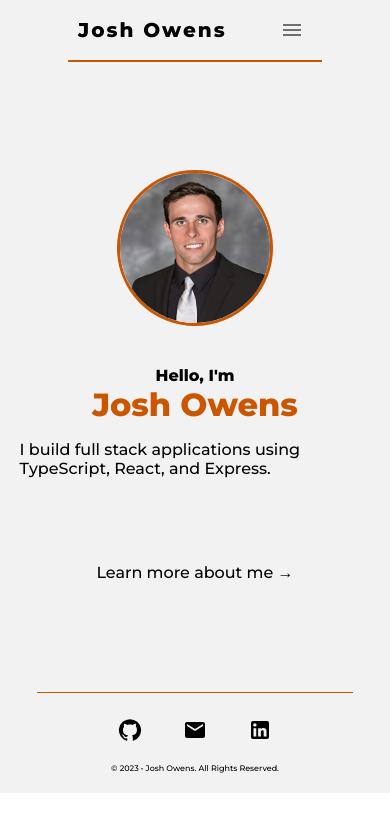
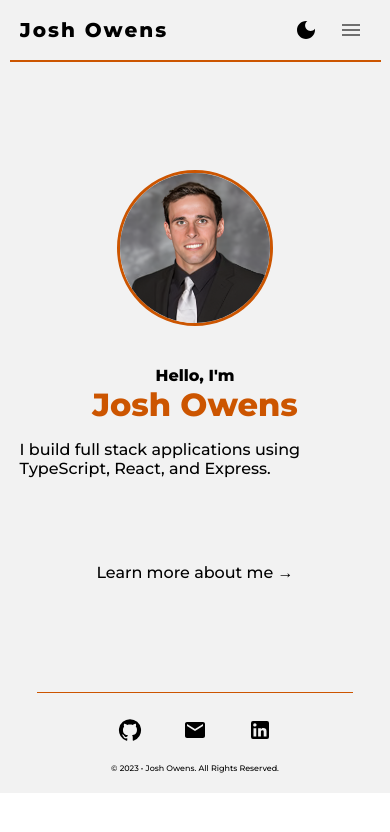
Before and after one commit to Joshowens16/portfolio, a React (Vite) app: page / in a window 390 px wide. Shown: the top 832 px of the page. Built offline with nearby package versions, Linux system fonts and the light colour scheme.

Commit message:
working on navbar:

```diff
--- a/src/components/Nav/RepsoniveNavButtons.tsx
+++ b/src/components/Nav/RepsoniveNavButtons.tsx
@@ -2,9 +2,17 @@ import React from 'react';
 import MenuIcon from '@mui/icons-material/Menu';
 import { ClickAwayListener, Grow, IconButton, MenuItem, MenuList, Paper, Popper } from '@mui/material';
 import { Link } from 'react-router-dom';
+import DarkModeIcon from '@mui/icons-material/DarkMode';
+import LightModeIcon from '@mui/icons-material/LightMode';
+import { RootState } from '../../store';
+import { useDispatch, useSelector } from 'react-redux';
+import { setDarkMode } from '../../store/viewSlice';
+import './responsive.css';
 const RepsoniveNavButtons = () => {
+  const dispatch = useDispatch();
   const [open, setOpen] = React.useState<boolean>(false);
   const anchorRef = React.useRef<HTMLButtonElement>(null);
+  const { darkMode } = useSelector((state: RootState) => state.viewMode);
   const handleClose = (event: Event | React.SyntheticEvent) => {
     if (anchorRef.current && anchorRef.current.contains(event.target as HTMLElement)) {
       return;
@@ -23,9 +31,22 @@ const RepsoniveNavButtons = () => {
   const handleToggle = () => {
     setOpen((prevOpen) => !prevOpen);
   };
+  const handleViewChange = () => {
+    if (darkMode) {
+      dispatch(setDarkMode(false));
+      return;
+    }
+    dispatch(setDarkMode(true));
+    return;
+  };
 
   return (
-    <div>
+    <div className="responsiveNav">
+      <div id={!darkMode ? 'viewmode' : 'darkViewMode'}>
+        <button onClick={handleViewChange}>
+          {!darkMode ? <DarkModeIcon /> : <LightModeIcon sx={{ color: 'white' }} />}
+        </button>
+      </div>
       <IconButton
         ref={anchorRef}
         id="composition-button"
--- a/src/components/Nav/navbar.css
+++ b/src/components/Nav/navbar.css
@@ -38,18 +38,6 @@ body {
   flex-grow: 0.7;
 }
 
-@media screen and (max-width: 800px) {
-  .navbar {
-    display: flex;
-    flex-direction: row;
-    /* border: 1px solid black; */
-    justify-content: space-between;
-    align-items: center;
-    padding: 10px;
-    width: fit-content;
-    border-bottom: 2px solid #cc5500;
-  }
-}
 .lightNavbar #name {
   display: flex;
   flex-direction: row;
@@ -210,3 +198,45 @@ input[type='reset'] {
     border-color: #cc5500;
   }
 }
+@media screen and (max-width: 800px) {
+  .navbar {
+    display: flex;
+    flex-direction: row;
+    /* border: 1px solid black; */
+    justify-content: space-between;
+    align-items: center;
+    padding: 10px;
+    width: fit-content;
+    border-bottom: 2px solid #cc5500;
+  }
+  .darkNavbar {
+    display: flex;
+    flex-direction: row;
+    /* border: 1px solid black; */
+    justify-content: space-between;
+    align-items: center;
+    padding: 10px;
+    width: 100vw;
+    border-bottom: 1px solid #cc5500;
+  }
+  .lightNavbar {
+    display: flex;
+    flex-direction: row;
+    /* border: 1px solid black; */
+    justify-content: space-between;
+    align-items: center;
+    padding: 10px;
+    width: 90vw;
+    border-bottom: px solid #cc5500;
+  }
+  .darkNavbar {
+    display: flex;
+    flex-direction: row;
+    /* border: 1px solid black; */
+    justify-content: space-between;
+    align-items: center;
+    padding: 10px;
+    width: 90vw;
+    border-bottom: 2px solid #cc5500;
+  }
+}
--- a/src/components/Nav/responsive.css
+++ b/src/components/Nav/responsive.css
@@ -1,7 +1,12 @@
-button{
-    border: none;
-    background-color: inherit;
+button {
+  border: none;
+  background-color: inherit;
 }
-button:hover{
-    background-color: inherit;
+button:hover {
+  background-color: inherit;
 }
+.responsiveNav {
+  display: flex;
+  flex-direction: row;
+  gap: 8px;
+}
```
